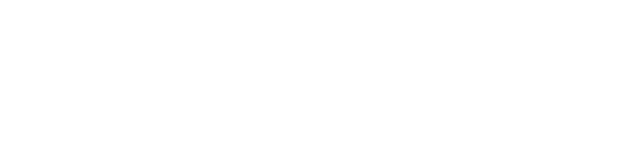
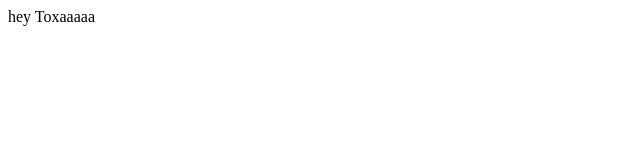
Before and after one commit to ToriAlyce/WSOA3029A_1902412_, a plain HTML site: page index.html in a window 1280 px wide. Shown: the whole page, without its empty margins (0-640 px from the left). Drawn offline with Linux system fonts and the light colour scheme.

Commit message:
Updated Index

```diff
--- a/index.html
+++ b/index.html
@@ -6,6 +6,6 @@
     <title>Hello Tori</title>
 </head>
 <body>
-
+    hey Toxaaaaa
 </body>
 </html>
```
